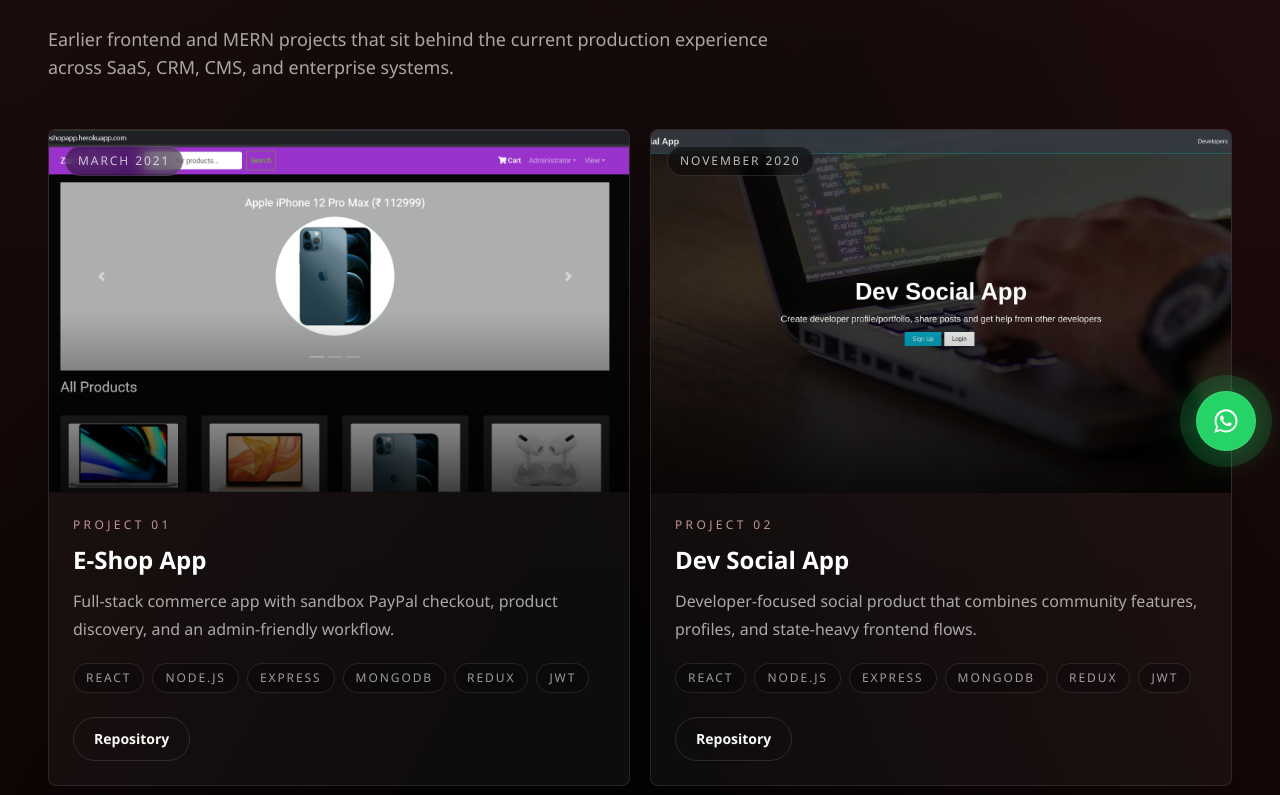
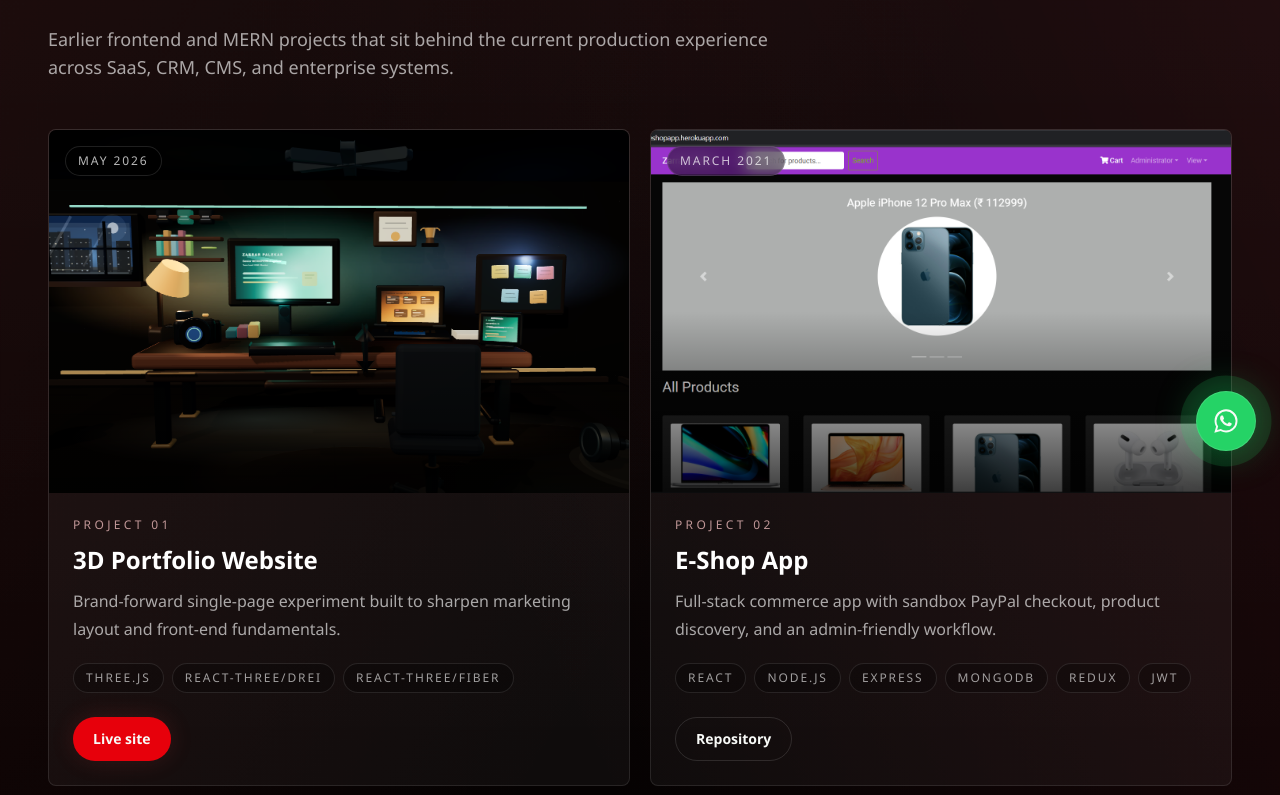
Before and after one commit to ZarrarPalekar/ReactiFolio, a Next.js app: page /projects in a window 1280 px wide. Shown: the part 325-1120 px from the top of the page. Built offline with nearby package versions, Linux system fonts and the light colour scheme.

Commit message:
3d project added

```diff
--- a/data/portfolio.ts
+++ b/data/portfolio.ts
@@ -258,6 +258,18 @@
 
 export const projects: ProjectItem[] = [
   {
+    slug: "3d-portfolio-website",
+    name: "3D Portfolio Website",
+    image: "/images/projects/3d-portfolio.webp",
+    date: "May 2026",
+    summary: "A modern 3D portfolio website showcasing my work and skills.",
+    description:
+      "Brand-forward single-page experiment built to sharpen marketing layout and front-end fundamentals.",
+    stack: ["Three.js", "react-three/drei", "react-three/fiber"],
+    liveUrl: "https://3d-portfolio-website-opal.vercel.app/",
+    featured: true,
+  },
+  {
     slug: "e-shop-app",
     name: "E-Shop App",
     image: "/images/projects/eshopapp.webp",
```
Also changed, not shown: public/images/projects/3d-portfolio.webp (added).
